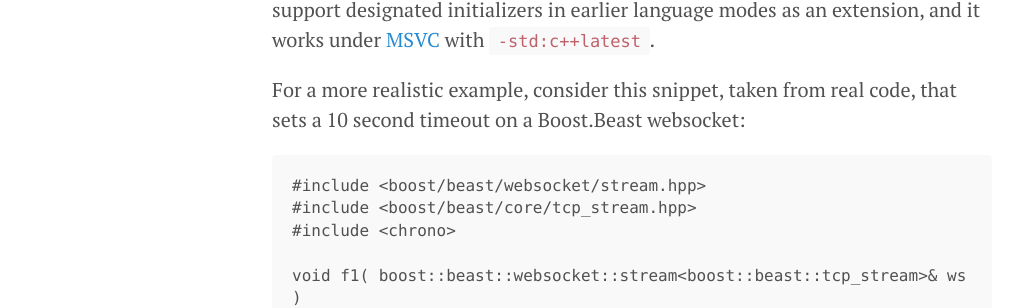
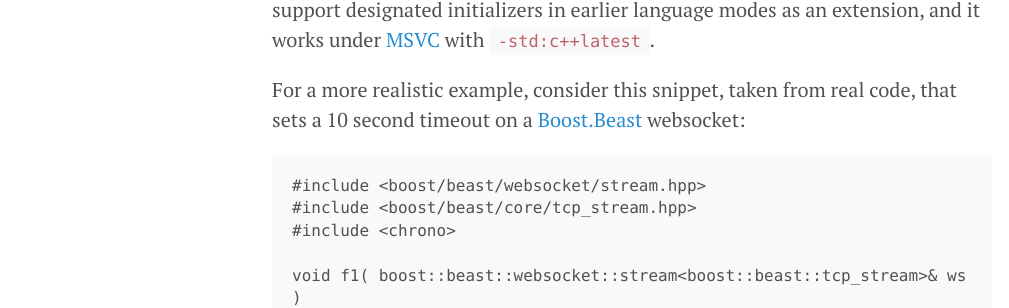
Before and after one commit to pdimov/blog, a Jekyll site: the page built from _posts/2020-09-07-named-parameters-in-c20.md, in a window 1280 px wide and 900 px high, scrolled down 2015 px. Shown: the part 184-492 px from the top of the window, without its empty margins (8-1017 px from the left). Built offline with Jekyll 4.4.1, drawn with Linux system fonts in a browser that asks for light colours; some of the changed lines change nothing that is shown.

Commit message:
Minor edits

````diff
--- a/_posts/2020-09-07-named-parameters-in-c20.md
+++ b/_posts/2020-09-07-named-parameters-in-c20.md
@@ -97,7 +97,8 @@ an extension, and it works under [MSVC](https://godbolt.org/z/bKozaW)
 with `-std:c++latest`.
 
 For a more realistic example, consider this snippet, taken from real
-code, that sets a 10 second timeout on a Boost.Beast websocket:
+code, that sets a 10 second timeout on a
+[Boost.Beast](https://boost.org/libs/beast) websocket:
 
 ```
 #include <boost/beast/websocket/stream.hpp>
````
